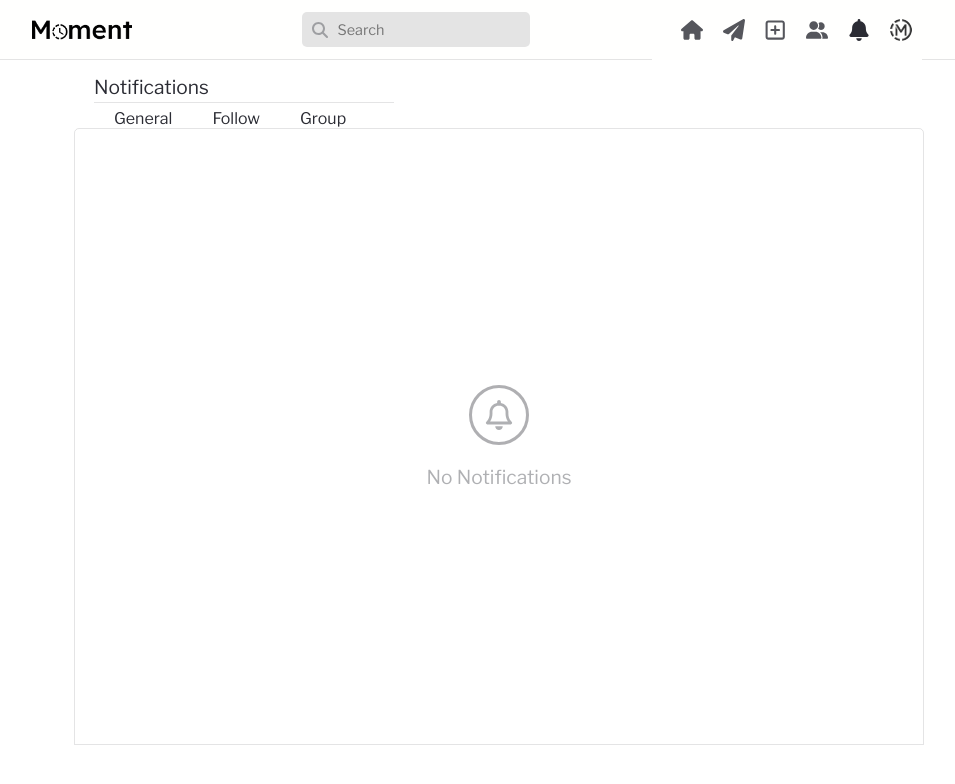
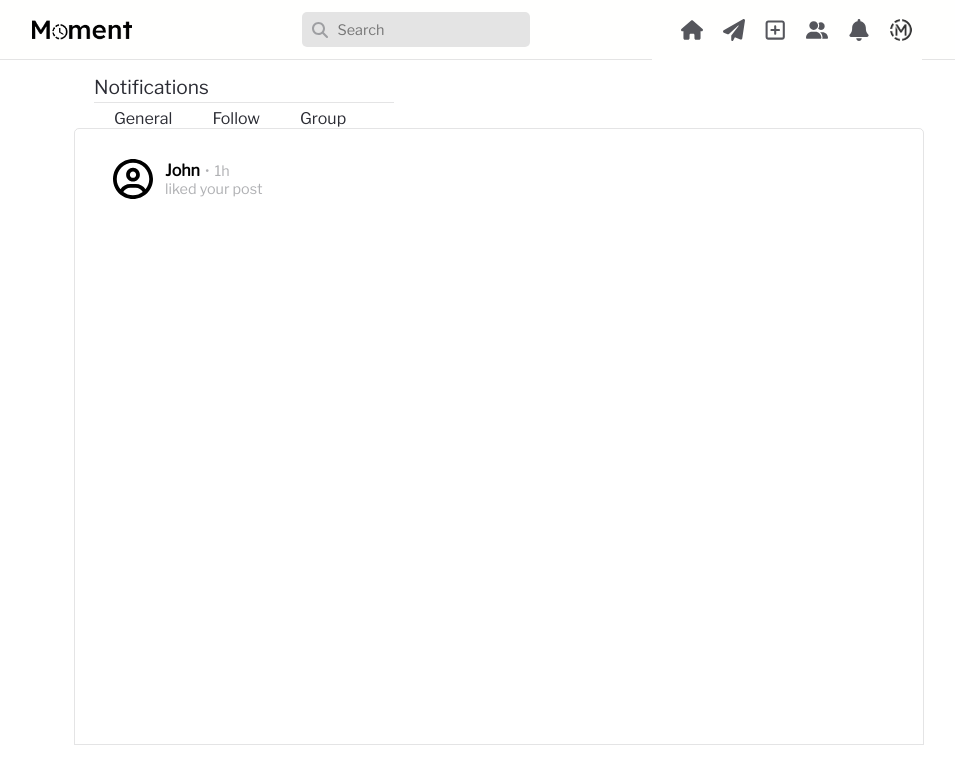
Before and after one commit to NRK-group/Moment, a React (Vite) app in the folder frontend/: page /notifications in a window 1280 px wide. Shown: the top 784 px of the page, without its empty margins (141-1096 px from the left). Built offline with nearby package versions, Linux system fonts and the light colour scheme.

Commit message:
fix the route

```diff
--- a/frontend/src/App.jsx
+++ b/frontend/src/App.jsx
@@ -11,6 +11,16 @@ import { useState } from 'react';
 import { Notification } from './features/Notification/Notification';
 function App() {
     const [isMobile, setIsMobile] = useState(false);
+    let generalNotif = [
+        {
+            name: 'John',
+            id: 1,
+            content: 'liked your post',
+            optContent: '1h',
+        },
+    ];
+    let followrequest = [{ name: 'Ken' }];
+    let groupNotif = [];
     return (
         <div
             className='App'
@@ -65,13 +75,21 @@ function App() {
                         }
                     />
                     <Route path='/groups' element={<h1>Groups</h1>} />
-                    <Route path='notifications' element={<Notification />}>
-                        <Route path='general' element={<Notification />} />
+                    <Route
+                        path='notifications'
+                        element={<Notification users={generalNotif} />}>
+                        <Route
+                            path='general'
+                            element={<Notification users={generalNotif} />}
+                        />
                         <Route
                             path='followrequest'
-                            element={<Notification />}
+                            element={<Notification users={followrequest} />}
                         />
-                        <Route path='group' element={<Notification />} />
+                        <Route
+                            path='group'
+                            element={<Notification users={groupNotif} />}
+                        />
                     </Route>
                     <Route
                         path='profile'
--- a/frontend/src/features/Notification/Notification.jsx
+++ b/frontend/src/features/Notification/Notification.jsx
@@ -3,8 +3,8 @@ import Body from '../../components/Body/Body';
 import Card from '../../components/card/Card';
 import { NotificationContentContainer } from './components/NotificationContentContainer';
 import { NotificationsHeaderNav } from './components/NotificationsHeaderNav';
-export const Notification = () => {
-    let users = [];
+export const Notification = ({ users }) => {
+    console.log('Notification',users);
     return (
         <Body styleName='mobile'>
             <Card styleName='mobileCard'>
--- a/frontend/src/features/Notification/components/NotificationContentContainer.jsx
+++ b/frontend/src/features/Notification/components/NotificationContentContainer.jsx
@@ -1,9 +1,10 @@
 import MiniUserCard from '../../../components/MiniUserCard/MiniUserCard';
 import { NoNotifications } from './NoNotifications';
 export const NotificationContentContainer = ({ notif }) => {
+    console.log(notif);
     return (
         <div className='notificationContentContainer'>
-            {!notif || notif.length !== 0 ? (
+            {notif && notif.length !== 0 ? (
                 notif.map(({ img, id, name, content, optContent }) => (
                     <MiniUserCard
                         key={id}
--- a/frontend/src/layouts/Navbar/Navbar.jsx
+++ b/frontend/src/layouts/Navbar/Navbar.jsx
@@ -39,7 +39,7 @@ const MobileHeaderNav = () => {
         <div className='mobileNavContainer'>
             <div className='navbar navbarSize' id='mobileHeaderNav'>
                 <>
-                    <NavLink to='/notifications'>
+                    <NavLink to='/notifications/general'>
                         <NotificationsIcon />
                     </NavLink>
                     <NavLink to='/profile'>
@@ -71,7 +71,7 @@ const DesktopHeaderNav = () => {
                     <NavLink to='/groups'>
                         <GroupsIcon />
                     </NavLink>
-                    <NavLink to='/notifications'>
+                    <NavLink to='/notifications/general'>
                         <NotificationsIcon />
                     </NavLink>
                     <NavLink to='/profile'>
```
